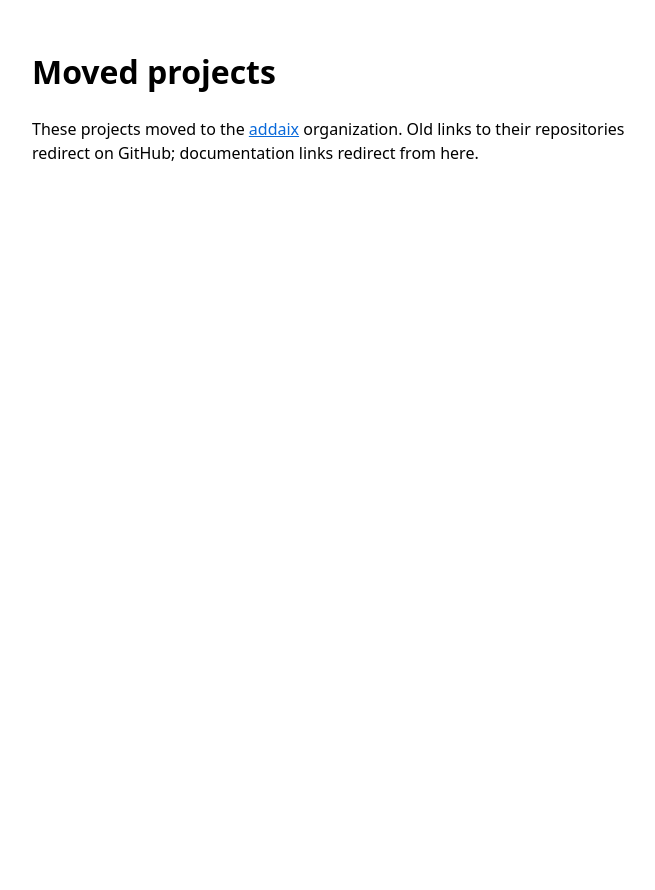
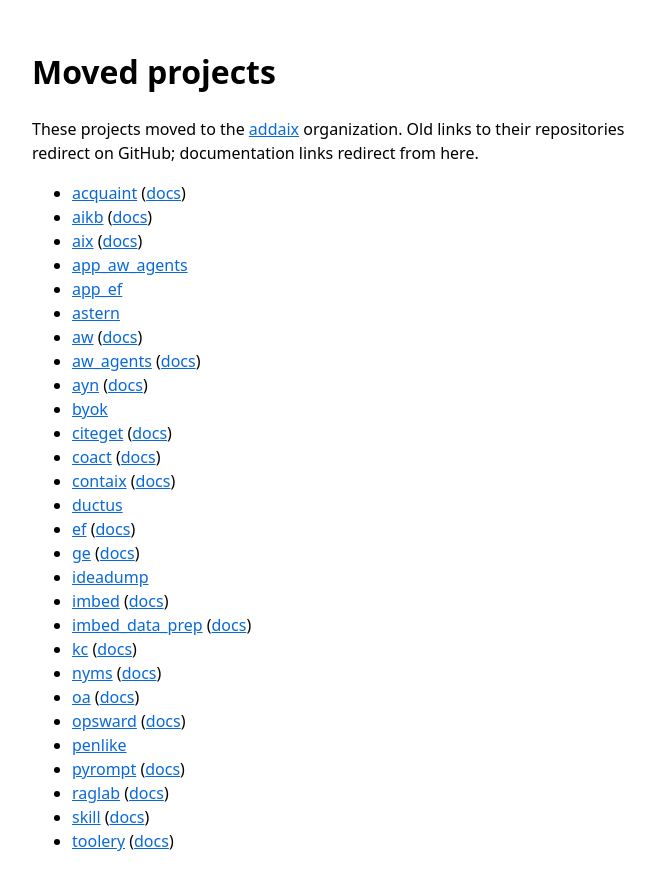
Before and after one commit to thorwhalen/thorwhalen.github.io, a plain HTML site: page index.html in a window 1280 px wide. Shown: the whole page, without its empty margins (288-943 px from the left). Before the commit the page ends 800 px from the top, so only its background shows below. Drawn offline with Linux system fonts and the light colour scheme.

Commit message:
List the projects that have moved

```diff
--- a/index.html
+++ b/index.html
@@ -1,4 +1,31 @@
 <!doctype html><html lang="en"><head><meta charset="utf-8"><meta name="viewport" content="width=device-width,initial-scale=1"><style>body{font-family:system-ui,sans-serif;max-width:40rem;margin:3rem auto;padding:0 1rem;line-height:1.5}a{color:#0969da}</style><title>Moved projects</title></head>
 <body><h1>Moved projects</h1><p>These projects moved to the <a href="https://github.com/addaix">addaix</a> organization. Old links to their repositories redirect on GitHub; documentation links redirect from here.</p><ul>
-
+<li><a href="https://github.com/addaix/acquaint">acquaint</a> (<a href="https://addaix.github.io/acquaint/">docs</a>)</li>
+<li><a href="https://github.com/addaix/aikb">aikb</a> (<a href="https://addaix.github.io/aikb/">docs</a>)</li>
+<li><a href="https://github.com/addaix/aix">aix</a> (<a href="https://addaix.github.io/aix/">docs</a>)</li>
+<li><a href="https://github.com/addaix/app_aw_agents">app_aw_agents</a></li>
+<li><a href="https://github.com/addaix/app_ef">app_ef</a></li>
+<li><a href="https://github.com/addaix/astern">astern</a></li>
+<li><a href="https://github.com/addaix/aw">aw</a> (<a href="https://addaix.github.io/aw/">docs</a>)</li>
+<li><a href="https://github.com/addaix/aw_agents">aw_agents</a> (<a href="https://addaix.github.io/aw_agents/">docs</a>)</li>
+<li><a href="https://github.com/addaix/ayn">ayn</a> (<a href="https://addaix.github.io/ayn/">docs</a>)</li>
+<li><a href="https://github.com/addaix/byok">byok</a></li>
+<li><a href="https://github.com/addaix/citeget">citeget</a> (<a href="https://addaix.github.io/citeget/">docs</a>)</li>
+<li><a href="https://github.com/addaix/coact">coact</a> (<a href="https://addaix.github.io/coact/">docs</a>)</li>
+<li><a href="https://github.com/addaix/contaix">contaix</a> (<a href="https://addaix.github.io/contaix/">docs</a>)</li>
+<li><a href="https://github.com/addaix/ductus">ductus</a></li>
+<li><a href="https://github.com/addaix/ef">ef</a> (<a href="https://addaix.github.io/ef/">docs</a>)</li>
+<li><a href="https://github.com/addaix/ge">ge</a> (<a href="https://addaix.github.io/ge/">docs</a>)</li>
+<li><a href="https://github.com/addaix/ideadump">ideadump</a></li>
+<li><a href="https://github.com/addaix/imbed">imbed</a> (<a href="https://addaix.github.io/imbed/">docs</a>)</li>
+<li><a href="https://github.com/addaix/imbed_data_prep">imbed_data_prep</a> (<a href="https://addaix.github.io/imbed_data_prep/">docs</a>)</li>
+<li><a href="https://github.com/addaix/kc">kc</a> (<a href="https://addaix.github.io/kc/">docs</a>)</li>
+<li><a href="https://github.com/addaix/nyms">nyms</a> (<a href="https://addaix.github.io/nyms/">docs</a>)</li>
+<li><a href="https://github.com/addaix/oa">oa</a> (<a href="https://addaix.github.io/oa/">docs</a>)</li>
+<li><a href="https://github.com/addaix/opsward">opsward</a> (<a href="https://addaix.github.io/opsward/">docs</a>)</li>
+<li><a href="https://github.com/addaix/penlike">penlike</a></li>
+<li><a href="https://github.com/addaix/pyrompt">pyrompt</a> (<a href="https://addaix.github.io/pyrompt/">docs</a>)</li>
+<li><a href="https://github.com/addaix/raglab">raglab</a> (<a href="https://addaix.github.io/raglab/">docs</a>)</li>
+<li><a href="https://github.com/addaix/skill">skill</a> (<a href="https://addaix.github.io/skill/">docs</a>)</li>
+<li><a href="https://github.com/addaix/toolery">toolery</a> (<a href="https://addaix.github.io/toolery/">docs</a>)</li>
 </ul></body></html>
```
